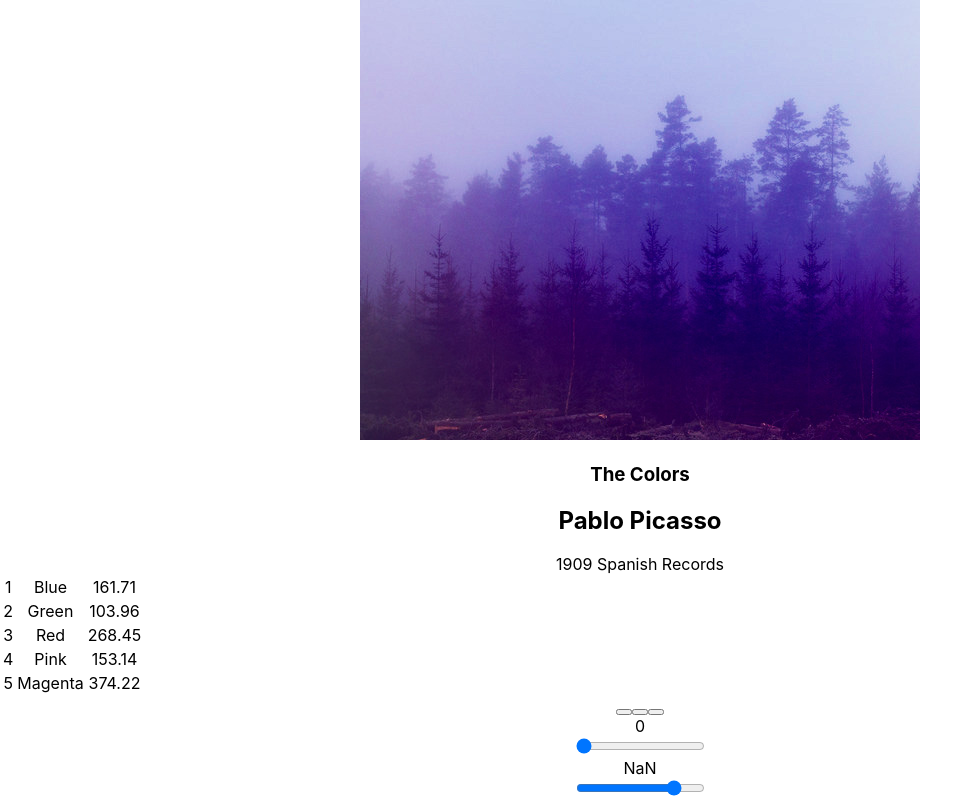
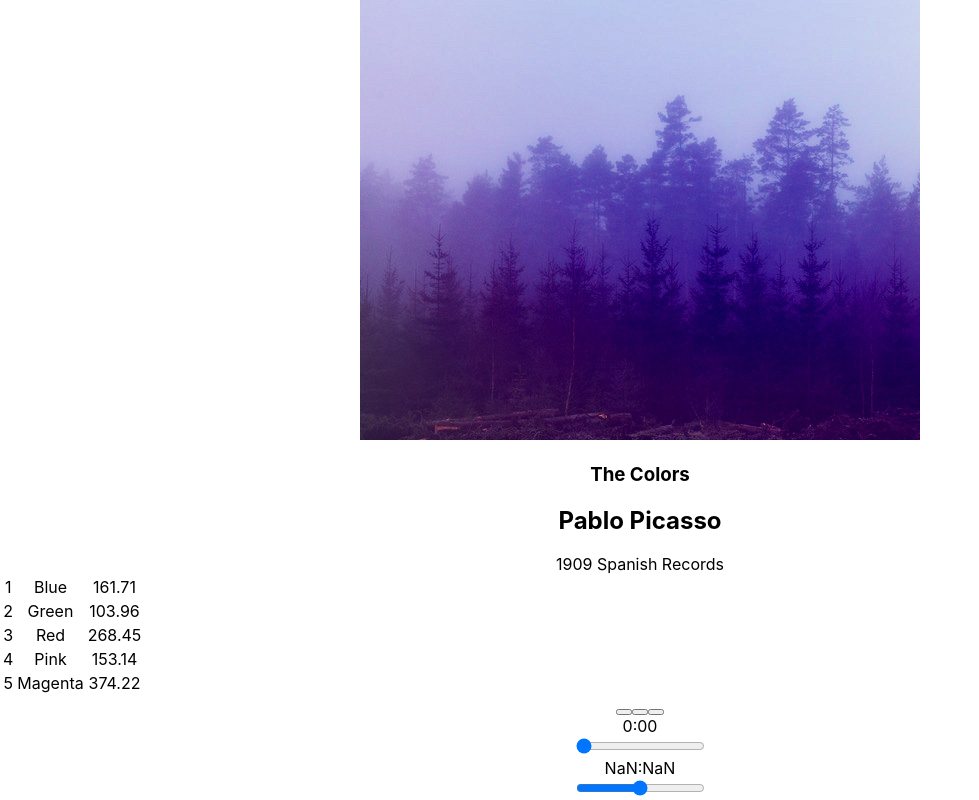
Before and after one commit to ctmcoder/bloc-jams-react, a React (Create React App) app: page /album/the-colors in a window 1280 px wide. Shown: the part 222-1022 px from the top of the page, without its empty margins (0-979 px from the left). Built offline with nearby package versions, Linux system fonts and the light colour scheme; some icons are missing.

Commit message:
assignment-9-range

```diff
--- a/src/components/Album.js
+++ b/src/components/Album.js
@@ -46,6 +46,7 @@
      };
      this.audioElement.addEventListener('timeupdate', this.eventListeners.timeupdate);
      this.audioElement.addEventListener('durationchange', this.eventListeners.durationchange);
+     this.audioElement.removeEventListener('volumecontrol', this.eventListeners.volumecontrol)
    }
 
     componentWillUnmount() {
@@ -90,6 +91,23 @@
      this.audioElement.currentTime = newTime;
      this.setState({ currentTime: newTime });
    }
+
+   handleVolume(e) {
+    const newVolume = e.target.value;
+    this.audioElement.volume = newVolume;
+    this.setState({ volume: newVolume });
+  }
+
+  formatTime(timesecs) {
+    let minutes = Math.floor(timesecs/60)
+    let seconds = Math.floor(timesecs%60)
+
+    if (seconds < 10) {
+      return `${minutes}:0${seconds}`
+    }else {
+      return `${minutes}:${seconds}`
+    }
+  }
 
 
 	hoverOn(index) {
@@ -156,6 +174,8 @@
            handlePrevClick={() => this.handlePrevClick()}
            handleNextClick={() => this.handleNextClick()}
            handleTimeChange={(e) => this.handleTimeChange(e)}
+           handleVolume={(e) => this.handleVolume(e)}
+           formatTime={(timesecs) => this.formatTime(timesecs)}
          />
        </section>
      );
--- a/src/components/PlayerBar.js
+++ b/src/components/PlayerBar.js
@@ -16,7 +16,7 @@
            </button>
          </section>
          <section id="time-control">
-            <div className="current-time">{this.props.currentTime}</div>
+            <div className="current-time">{this.props.formatTime(this.props.currentTime)}</div>
            <input
              type="range"
              className="seek-bar"
@@ -26,11 +26,18 @@
              step="0.01"
              onChange={this.props.handleTimeChange}
            />
-           <div className="total-time">{this.props.duration}</div>
+           <div className="total-time">{this.props.formatTime(this.props.duration)}</div>
          </section>
          <section id="volume-control">
            <div className="icon ion-volume-low"></div>
-           <input type="range" className="seek-bar" value="80" />
+           <input
+          	type="range"
+          	className="seek-bar"
+         	min="0"
+          	max="1"
+          	step="0.01"
+          	value={this.props.volume}
+          	onChange={this.props.handleVolume}/ >
            <div className="icon ion-volume-high"></div>
          </section>
        </section>
```
